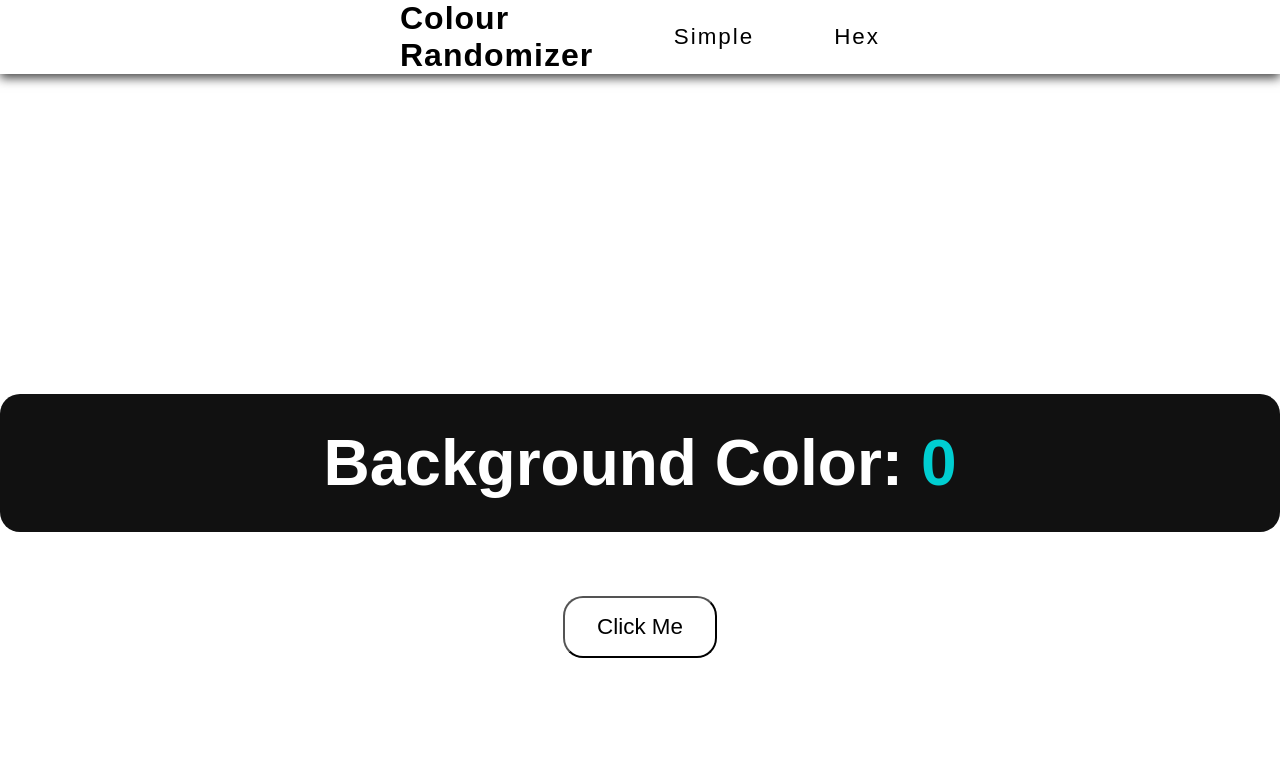
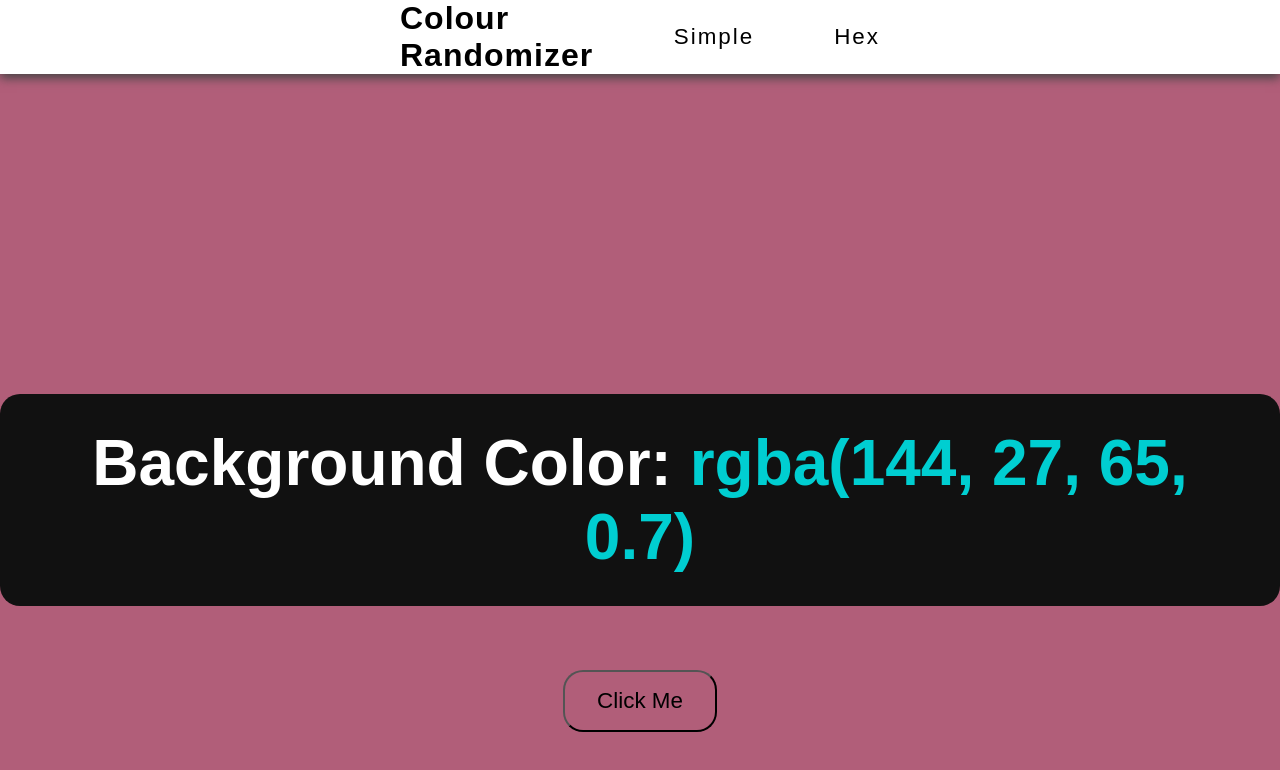
Before and after one commit to danielthane/ColourRandomiser, a plain HTML site: page index.html in a window 1280 px wide. Both pictures are taken after a click on the button "Click Me". Drawn offline with Linux system fonts and the light colour scheme.

Commit message:
Simple picker implemented

```diff
--- a/index.html
+++ b/index.html
@@ -17,7 +17,7 @@
     </header>
 
     <main>
-      <h2>Background Color: <span id="selected-color">0</span></h2>
+      <h2>Background Color: <span id="selected-color">#FFF</span></h2>
       <button class="randomizer-button">Click Me</button>
     </main>
 
--- a/index.js
+++ b/index.js
@@ -15,6 +15,14 @@ const hexArray = [
   "D",
   "E",
   "F",
+];
+
+const simpleArray = [
+  "red",
+  "green",
+  "yellow",
+  "rgba(144, 27, 65, 0.7)",
+  "#6529DD",
 ];
 
 let hexState = false;
@@ -53,3 +61,9 @@ function hexColorGenerator() {
   document.querySelector("body").style.backgroundColor = randomColor;
   document.querySelector("#selected-color").innerHTML = randomColor;
 }
+
+function simpleColorGenerator() {
+  let randomColor = simpleArray[Math.floor(Math.random() * simpleArray.length)];
+  document.querySelector("body").style.backgroundColor = randomColor;
+  document.querySelector("#selected-color").innerHTML = randomColor;
+}
```
